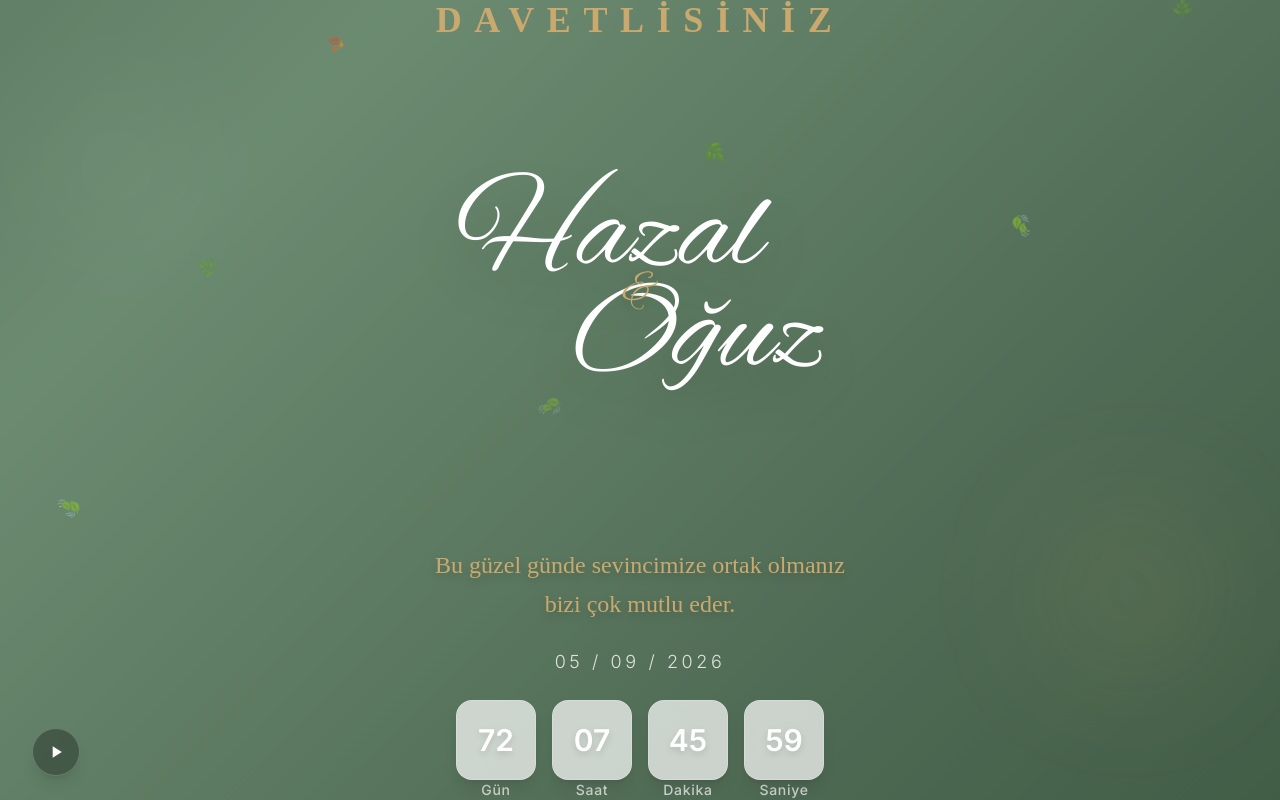
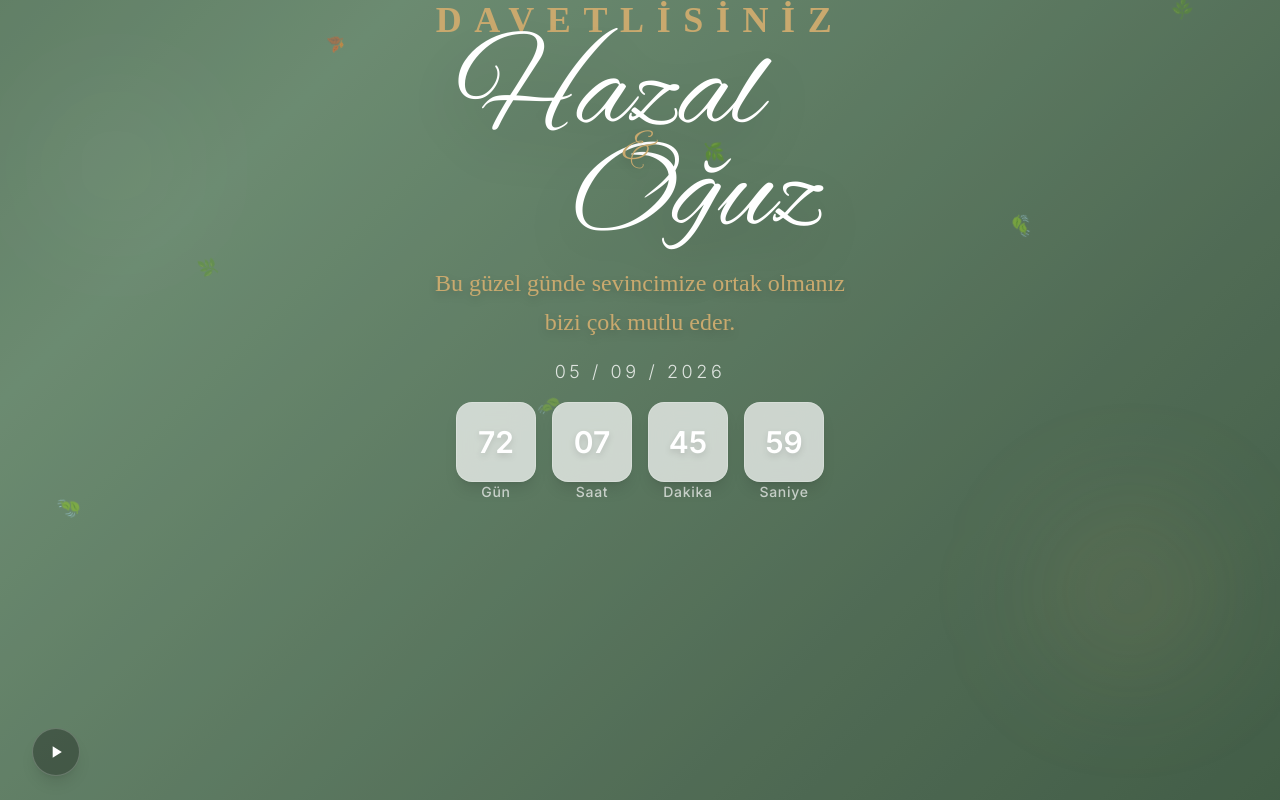
Before and after one commit to xavion59/davetiye, a React (Vite) app: page / in a window 1280 px wide. Shown: the top 800 px of the page. Built offline with nearby package versions, Linux system fonts and the light colour scheme.

Commit message:
Hero: fix spacing - remove justify-between, use mb-auto/mt-auto for compact layout

```diff
--- a/src/components/HeroSection.jsx
+++ b/src/components/HeroSection.jsx
@@ -2,7 +2,7 @@ import CountdownTimer from './CountdownTimer'
 
 export default function HeroSection() {
   return (
-    <section className="relative min-h-screen w-full overflow-hidden flex flex-col items-center pt-24 sm:pt-28 pb-12">
+    <section className="relative min-h-screen w-full overflow-hidden flex flex-col items-center pt-20 sm:pt-24 pb-10">
       {/* Animated gradient background */}
       <div className="absolute inset-0" style={{
         background: 'linear-gradient(135deg, #4a6e50 0%, #6b8f71 25%, #8fb996 50%, #6b8f71 75%, #4a6e50 100%)',
@@ -15,16 +15,16 @@ export default function HeroSection() {
       <div className="absolute bottom-32 right-10 w-48 h-48 bg-gold/10 rounded-full blur-3xl animate-blob" style={{ animationDelay: '2s', borderRadius: '60% 40% 50% 50%/50% 60% 40% 50%' }} />
 
       {/* Content */}
-      <div className="relative z-10 flex flex-col items-center text-center px-6 w-full max-w-2xl flex-1 justify-between">
+      <div className="relative z-10 flex flex-col items-center text-center px-6 w-full max-w-2xl flex-1">
 
-        {/* DAVETLİSİNİZ - top */}
-        <p className="text-gold text-2xl sm:text-3xl md:text-4xl tracking-[0.35em] font-semibold uppercase"
+        {/* DAVETLİSİNİZ */}
+        <p className="text-gold text-2xl sm:text-3xl md:text-4xl tracking-[0.35em] font-semibold uppercase mb-8"
           style={{ fontFamily: "'Lucida Calligraphy', 'Segoe Script', 'Apple Chancery', cursive" }}>
           Davetlisiniz
         </p>
 
-        {/* Names - middle */}
-        <div className="relative w-full max-w-sm my-auto">
+        {/* Names */}
+        <div className="relative w-full max-w-sm mb-auto">
           <h1 className="font-[family-name:var(--font-alex)] text-7xl sm:text-8xl md:text-9xl text-white drop-shadow-2xl absolute left-2 top-0 animate-float-slow">
             Hazal
           </h1>
@@ -38,19 +38,16 @@ export default function HeroSection() {
         </div>
 
         {/* Bottom section */}
-        <div className="flex flex-col items-center gap-6">
-          {/* Message */}
+        <div className="flex flex-col items-center gap-4 mt-auto">
           <p className="text-xl sm:text-2xl text-gold max-w-md leading-relaxed drop-shadow-lg"
             style={{ fontFamily: "'Lucida Calligraphy', 'Segoe Script', 'Apple Chancery', cursive" }}>
             Bu güzel günde sevincimize ortak olmanız bizi çok mutlu eder.
           </p>
 
-          {/* Date */}
           <p className="text-base sm:text-lg text-white/80 tracking-[0.2em] font-light">
             05 / 09 / 2026
           </p>
 
-          {/* Countdown */}
           <CountdownTimer targetDate="2026-09-05T19:00:00" />
         </div>
       </div>
```
